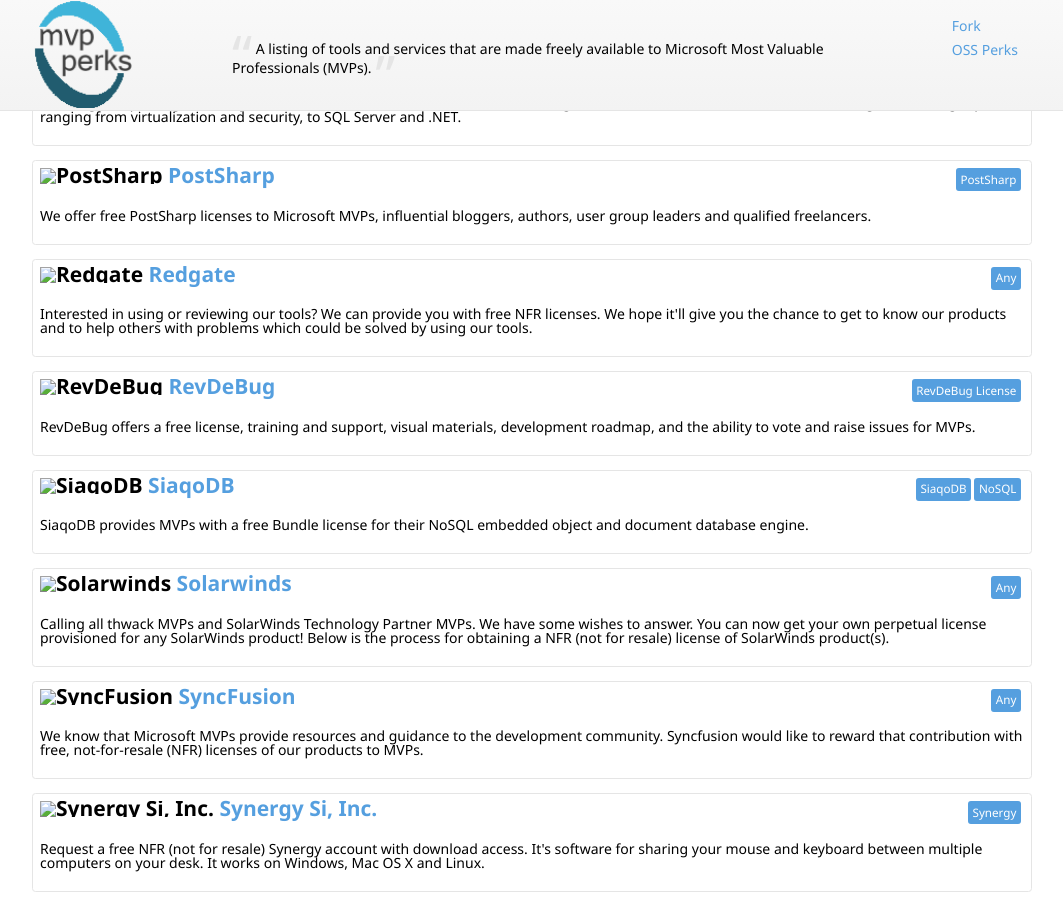
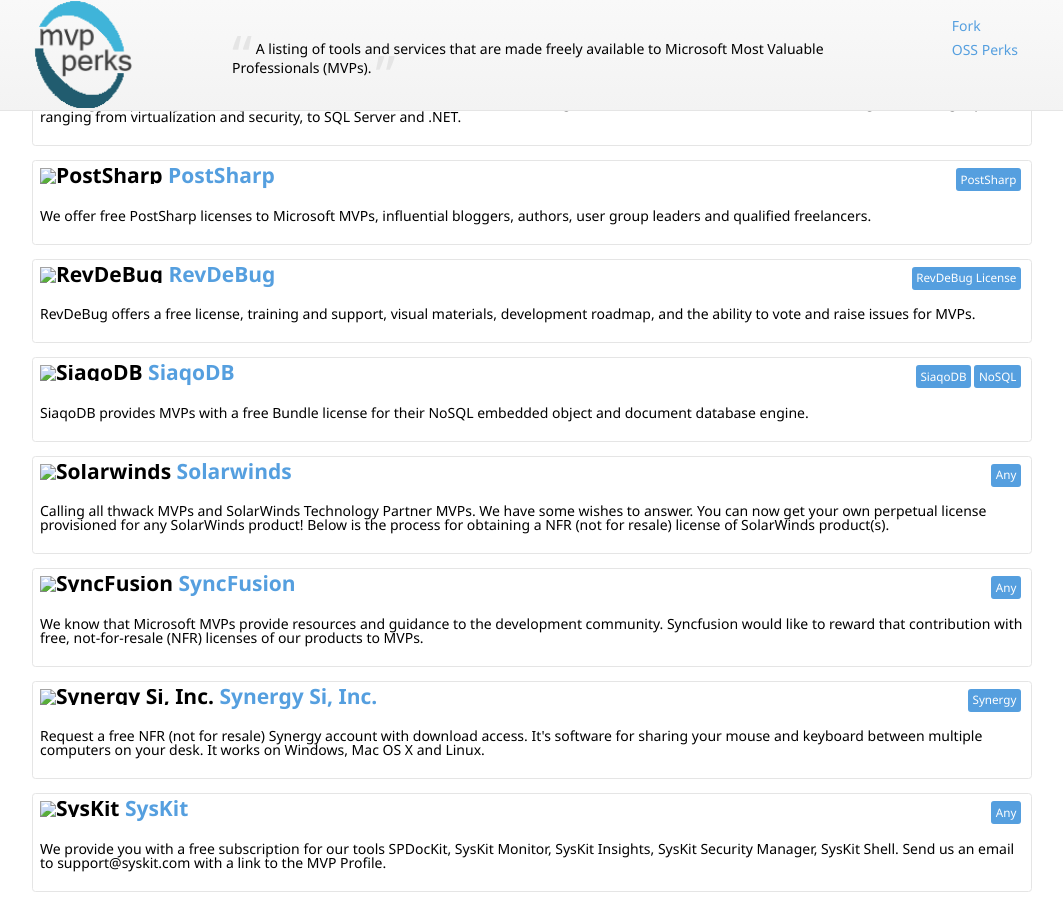
Before and after one commit to nikmd23/ossperks, a Jekyll site: the page built from index.html, in a window 1280 px wide and 900 px high, scrolled down 2805 px. Shown: the whole window, without its empty margins (108-1171 px from the left). Built offline with Jekyll 4.4.1, drawn with Linux system fonts in a browser that asks for light colours; nearby versions of some CDN libraries.

Commit message:
remove redgate (#53)
Redgate has removed the public mvp landing page

```diff
--- a/_data/perks.yml
+++ b/_data/perks.yml
@@ -17,11 +17,6 @@
   uri: "http://www.infragistics.com/community/blogs/d-coding/archive/2015/04/01/infragistics-benefits-for-microsoft-mvps.aspx"
   description: "You will have completely unrestricted access to the entire Infragistics library, including all of our .NET platforms, our new Xamarin.Forms controls, and even our prototyping tool, Indigo Studio."
   products: ["Infragistics Ultimate"]
-
-- company: "Redgate"
-  uri: "http://www.red-gate.com/community/mvp-program"
-  description: "Interested in using or reviewing our tools? We can provide you with free NFR licenses. We hope it'll give you the chance to get to know our products and to help others with problems which could be solved by using our tools."
-  products: ["Any"]
 
 - company: "JetBrains"
   uri: "https://www.jetbrains.com/community/support/#section=dev-recognition"
```
